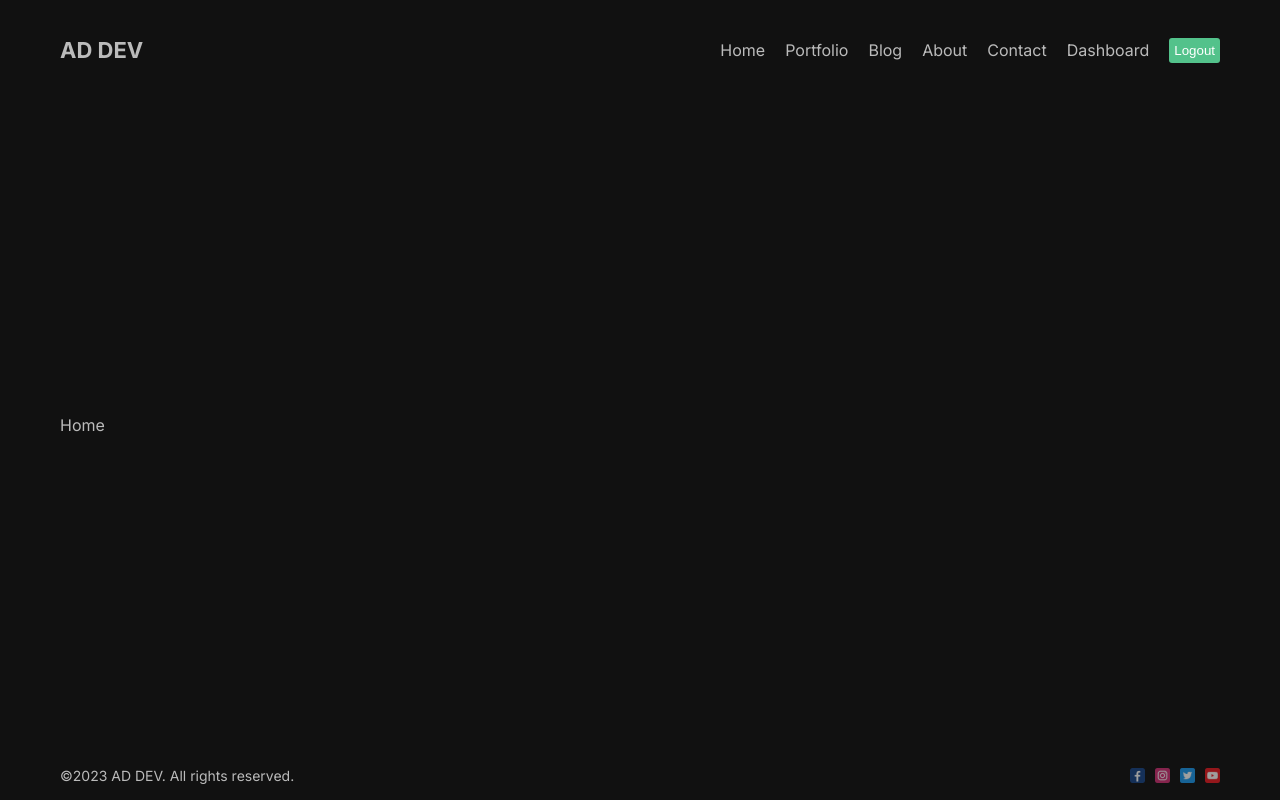
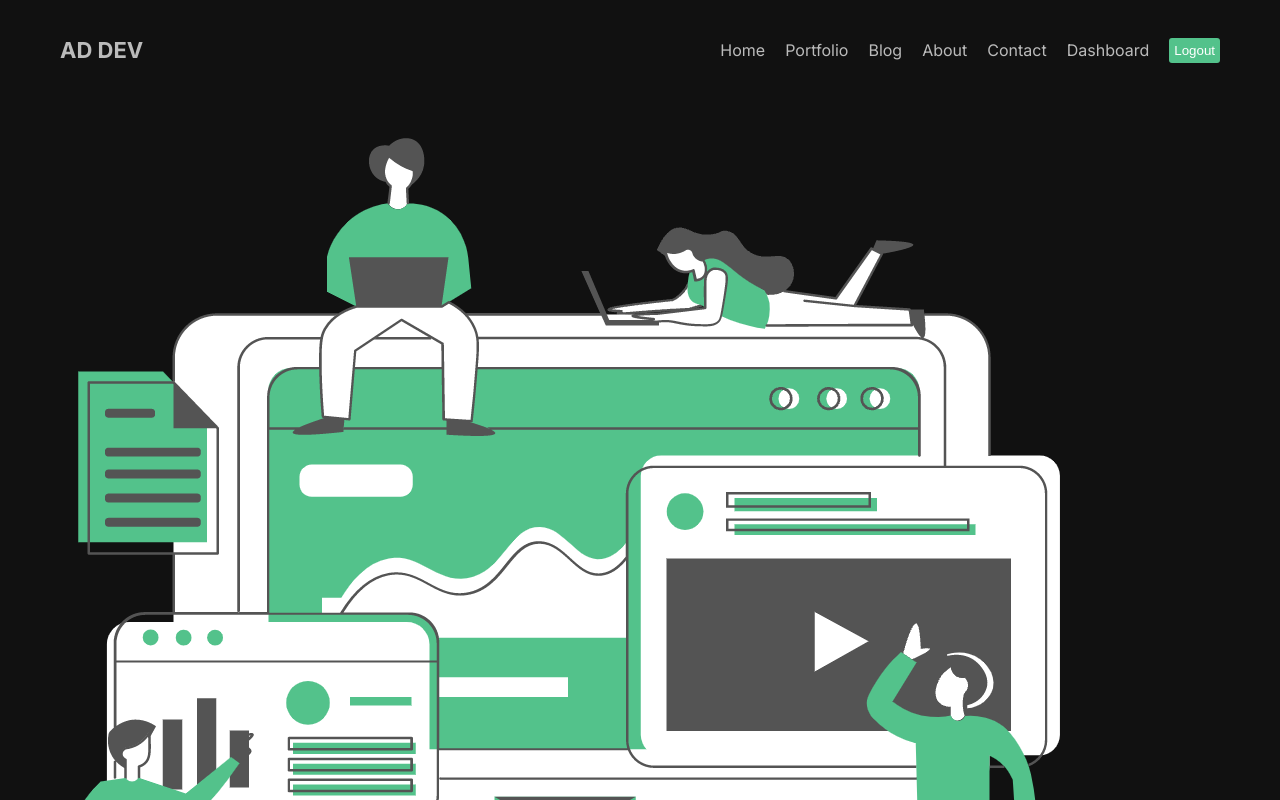
Before and after one commit to adarraji/nextjs-blog, a Next.js app: page / in a window 1280 px wide. Shown: the top 800 px of the page. Built offline with nearby package versions, Linux system fonts and the light colour scheme.

Commit message:
added img to home page

```diff
--- a/src/app/page.jsx
+++ b/src/app/page.jsx
@@ -1,10 +1,11 @@
 import Image from 'next/image'
 import styles from './page.module.css'
+import Hero from "public/hero.png"
 
 export default function Home() {
   return (
     <div className={styles.container}>
-      Home
+      <Image src={Hero} alt="" className={styles.img} />
     </div>
   )
 }
```
